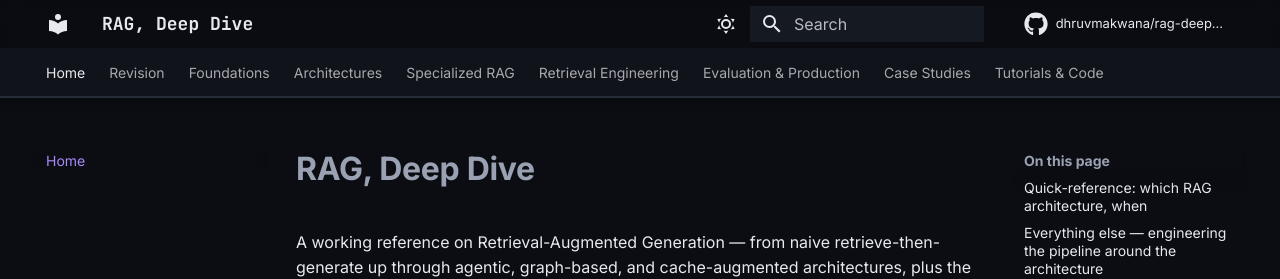
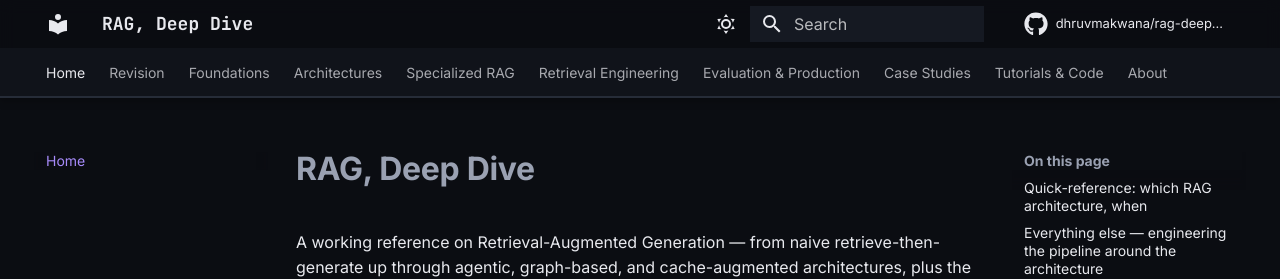
Before and after one commit to DhruvMakwana/rag-deep-dive, an MkDocs documentation site: the page built from docs/index.md, in a window 1280 px wide. Shown: the top 279 px of the page. Built offline with MkDocs 1.6.1 and Material for MkDocs 9.7.7, drawn with Linux system fonts in a browser that asks for light colours; comment, search, counter and statistics services are not loaded.

Commit message:
Revert About-as-footer-icon; put it back as a nav tab instead
extra.social renders in the page footer in mkdocs-material, not the
header next to the repo link -- that's less discoverable than a tab,
not more, since it requires scrolling to the bottom of every page.
Restoring About as a tab now that the row has spare width after
shortening the two long section labels.

Co-Authored-By: Claude Sonnet 5 <noreply@anthropic.com>

```diff
--- a/mkdocs.yml
+++ b/mkdocs.yml
@@ -96,9 +96,6 @@ extra_javascript:
 
 extra:
   social:
-    - icon: fontawesome/solid/id-badge
-      link: about/
-      name: About
     - icon: fontawesome/brands/github
       link: https://github.com/dhruvmakwana
 
@@ -156,3 +153,4 @@ nav:
       - Build Naive RAG From Scratch: tutorials/naive-rag-from-scratch.md
       - Build Adaptive RAG From Scratch: tutorials/advanced-rag-from-scratch.md
       - Multi-Document Production RAG: tutorials/multi-doc-production-rag.md
+  - About: about.md
```
